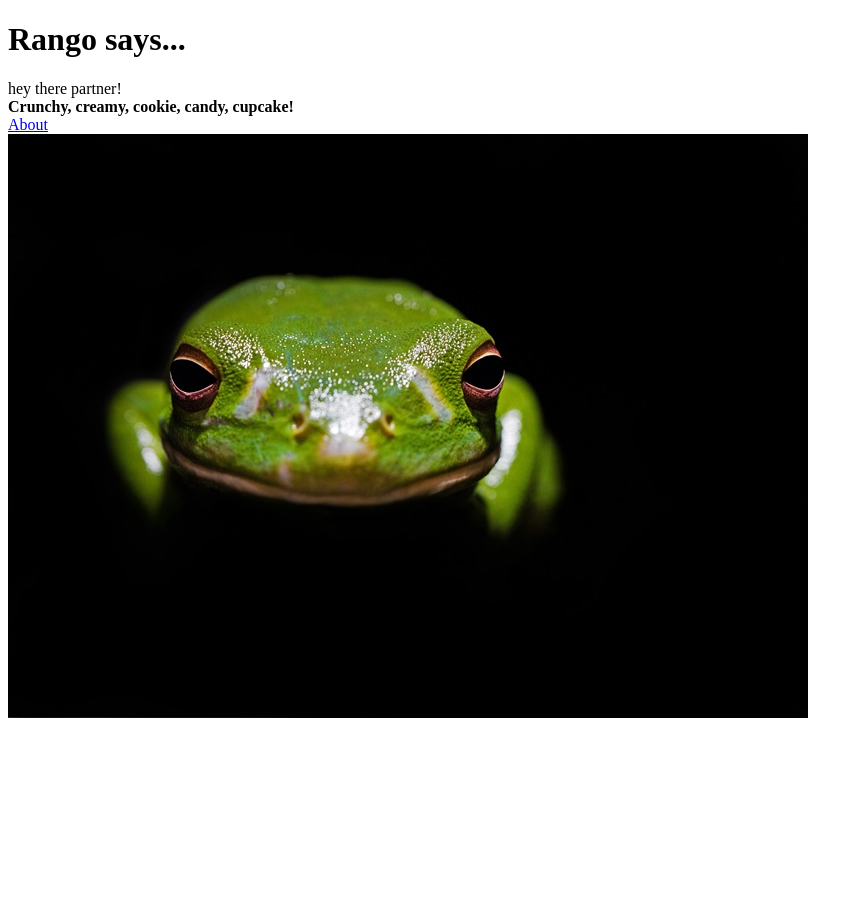
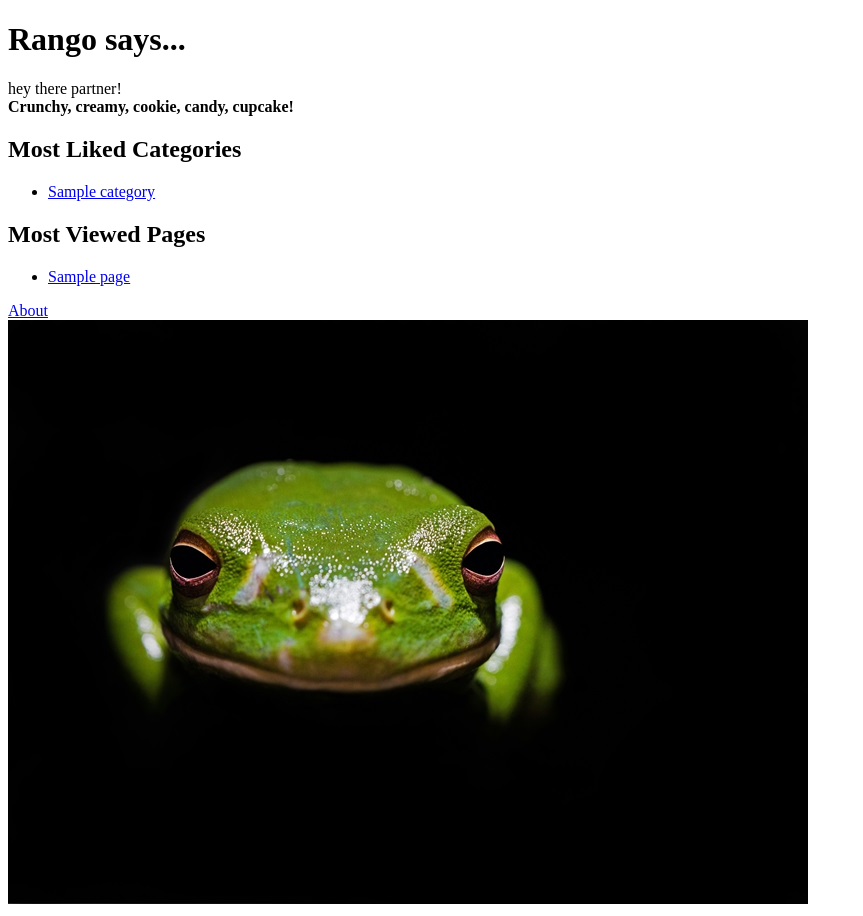
Before and after one commit to dianapolese/tango_with_django_project, a Django app: page / in a window 1280 px wide. Shown: the whole page, without its empty margins (0-863 px from the left). Before the commit the page ends 718 px from the top, so only its background shows below. Run offline with Django 3.2, Linux system fonts and the light colour scheme; tables that the repository leaves empty hold one stand-in row (values such as "Sample post").

Commit message:
chapter 6

```diff
--- a/rango/admin.py
+++ b/rango/admin.py
@@ -1,10 +1,13 @@
 from django.contrib import admin
 from rango.models import Category, Page
+
+class CategoryAdmin(admin.ModelAdmin):
+    prepopulated_fields = {'slug':('name',)}
 
 class PageAdmin(admin.ModelAdmin):
     list_display = ('title', 'category', 'url')
 
-admin.site.register(Category)
+admin.site.register(Category, CategoryAdmin)
 admin.site.register(Page, PageAdmin)
 
 # Register your models here.
--- a/rango/models.py
+++ b/rango/models.py
@@ -1,4 +1,6 @@
 from django.db import models
+
+from django.template.defaultfilters import slugify
 
 # Create your models here.
 
@@ -6,9 +8,14 @@ class Category(models.Model):
     name = models.CharField(max_length=128, unique=True)
     views = models.IntegerField(default=0)
     likes = models.IntegerField(default=0)
+    slug = models.SlugField(unique=True)
+
+    def save(self, *args, **kwargs):
+        self.slug = slugify(self.name)
+        super(Category, self).save(*args, **kwargs)
 
     class Meta:
-        verbose_name_plural = 'Categories'
+        verbose_name_plural = 'categories'
 
     def __str__(self):
         return self.name
--- a/rango/urls.py
+++ b/rango/urls.py
@@ -5,5 +5,7 @@ app_name = 'rango'
 
 urlpatterns = [
     path('', views.index, name='index'),
-    path('about/', views.about, name='about')
+    path('about/', views.about, name='about'),
+    path('category/<slug:category_name_slug>/',
+         views.show_category, name='show_category'),
 ]
--- a/rango/views.py
+++ b/rango/views.py
@@ -2,10 +2,24 @@ from django.shortcuts import render
 
 from django.http import HttpResponse
 
+from rango.models import Category
+from rango.models import Page
+
 def index(request):
+    #Query the database for a list of ALL categories currently stored
+    #Order the categories by the number of likes in descending order
+    #Retreive the top 5 only -- or all if less than 5
+    #Place the list in our context_dict dictionary (with our boldmessage)
+    #that will be passed to the template engine
+    category_list = Category.objects.order_by('-likes')[:5]
+    pages_list = Page.objects.order_by('-views')[:5]
+
+    context_dict = {}
+    context_dict['boldmessage'] = 'Crunchy, creamy, cookie, candy, cupcake!'
+    context_dict['categories'] = category_list
+    context_dict['pages'] = pages_list
     #Construct a dictionary to pass to the template engine as its context.
     #Note the key boldmessage matches to {{ boldmessage }} in the template
-    context_dict = {'boldmessage' : 'Crunchy, creamy, cookie, candy, cupcake!'}
 
     #Return a rendered response to send to the client
     #We make use of the shortcut function to make our lives easier
@@ -14,3 +28,30 @@ def index(request):
 
 def about(request):
      return render(request, 'rango/about.html')
+
+def show_category(request, category_name_slug):
+# Create a context dictionary which we can pass
+# to the template rendering engine.
+    context_dict = {}
+    try:
+# Can we find a category name slug with the given name?
+# If we can't, the .get() method raises a DoesNotExist exception.
+# The .get() method returns one model instance or raises an exception.
+        category = Category.objects.get(slug=category_name_slug)
+# Retrieve all of the associated pages.
+# The filter() will return a list of page objects or an empty list.
+        pages = Page.objects.filter(category=category)
+# Adds our results list to the template context under name pages.
+        context_dict['pages'] = pages
+# We also add the category object from
+# the database to the context dictionary.
+# We'll use this in the template to verify that the category exists.
+        context_dict['category'] = category
+    except Category.DoesNotExist:
+# We get here if we didn't find the specified category.
+# Don't do anything -
+# the template will display the "no category" message for us.
+        context_dict['category'] = None
+        context_dict['pages'] = None
+# Go render the response and return it to the client.
+    return render(request, 'rango/category.html', context=context_dict)
--- a/templates/rango/about.html
+++ b/templates/rango/about.html
@@ -14,7 +14,7 @@
     </div>
 
     <div>
-        <a href="/rango/index/">Index</a><br />
+        <a href="/rango/">Index</a><br />
         <img src="/static/images/rango.jpg" alt="Picture of Rango" /> <br />
         <img src="{{ MEDIA_URL }}cat.jpg" alt="Picture of a Cat." />
            </div>
--- a/templates/rango/index.html
+++ b/templates/rango/index.html
@@ -10,7 +10,35 @@
     <body>
         <h1>Rango says...</h1>
         <div>hey there partner!<br/>
-        <strong>{{ boldmessage}}</strong><br/>
+        <strong>{{ boldmessage }}</strong><br/>
+    </div>
+
+    <div>
+        <h2>Most Liked Categories</h2>
+        {% if categories %}
+        <ul>
+
+            {% for category in categories %}
+
+            <li><a href="/rango/category/{{ category.slug }}/">{{ category.name }}</a></li>
+            {% endfor %}
+        </ul>
+        {% else %}
+        <strong>There are no categories present.</strong>
+        {% endif %}
+    </div>
+    <div>
+        <h2>Most Viewed Pages</h2>
+            {% if pages %}
+            <ul>
+                {% for page in pages %}
+                <li><a href="{{ page.url }}">{{ page.title }}</a></li>
+                {% endfor %}
+            </ul>
+            {% else %}
+            <strong>There are no pages present.</strong>
+            {% endif %}
+
     </div>
 
     <div>
```
Also changed, not shown: populate_rango.py (+18 -10 lines), templates/rango/category.html (added, +30 -0 lines), rango/migrations/0003_category_slug.py (added).
